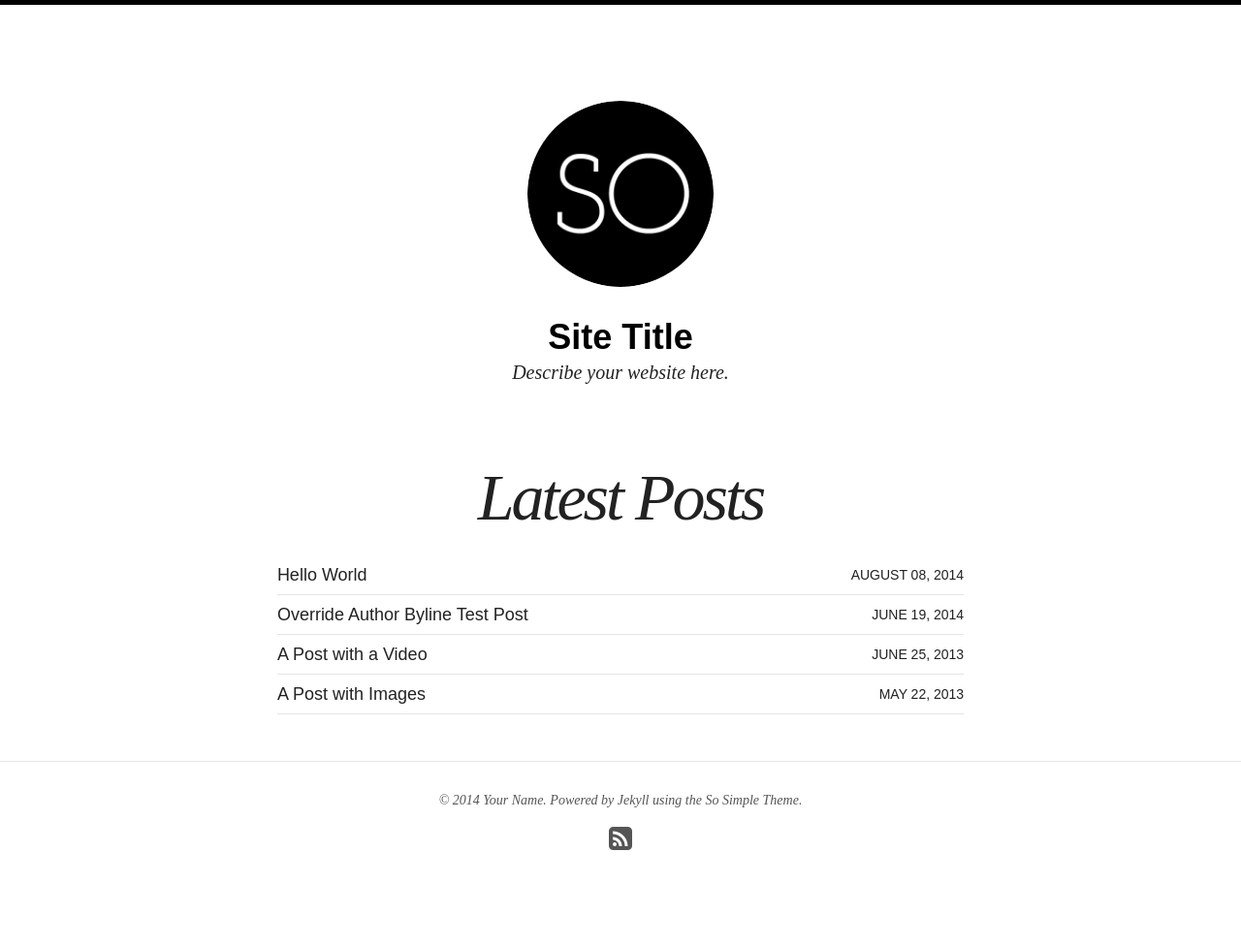
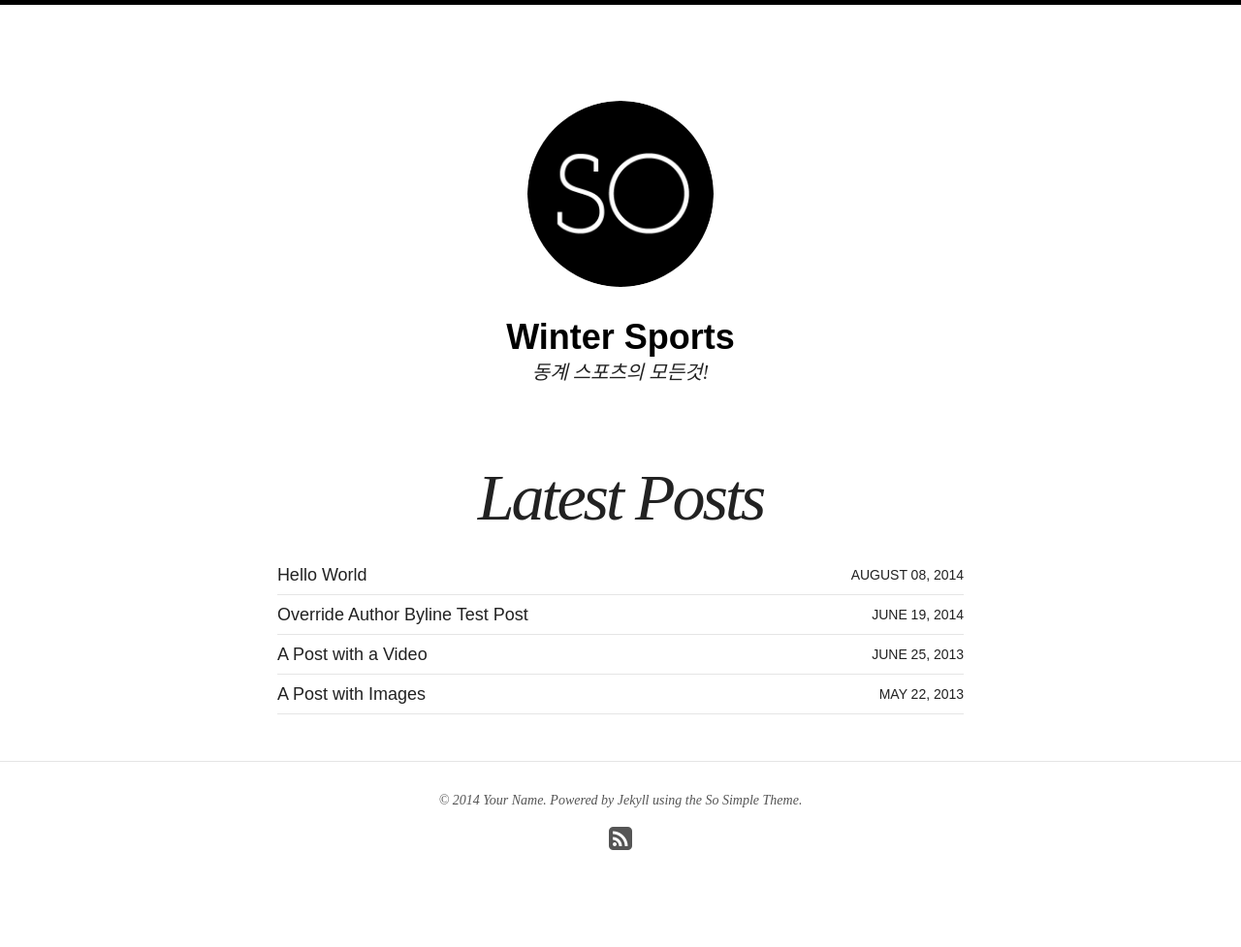
Before and after one commit to wlsgkrdl3045/wlsgkrdl3045.github.com, a Jekyll site: the page built from index.html, in a window 1280 px wide. Shown: the whole page at 97% size. Built offline with Jekyll 4.4.1, drawn with Linux system fonts in a browser that asks for light colours; nearby versions of some CDN libraries.

Commit message:
Update _config.yml

```diff
--- a/_config.yml
+++ b/_config.yml
@@ -1,8 +1,8 @@
 # Site wide configuration
 
-title: Site Title
+title: Winter Sports
 locale: en_US
-description: Describe your website here.
+description: 동계 스포츠의 모든것!
 logo: site-logo.png
 search: true
 url:
```
